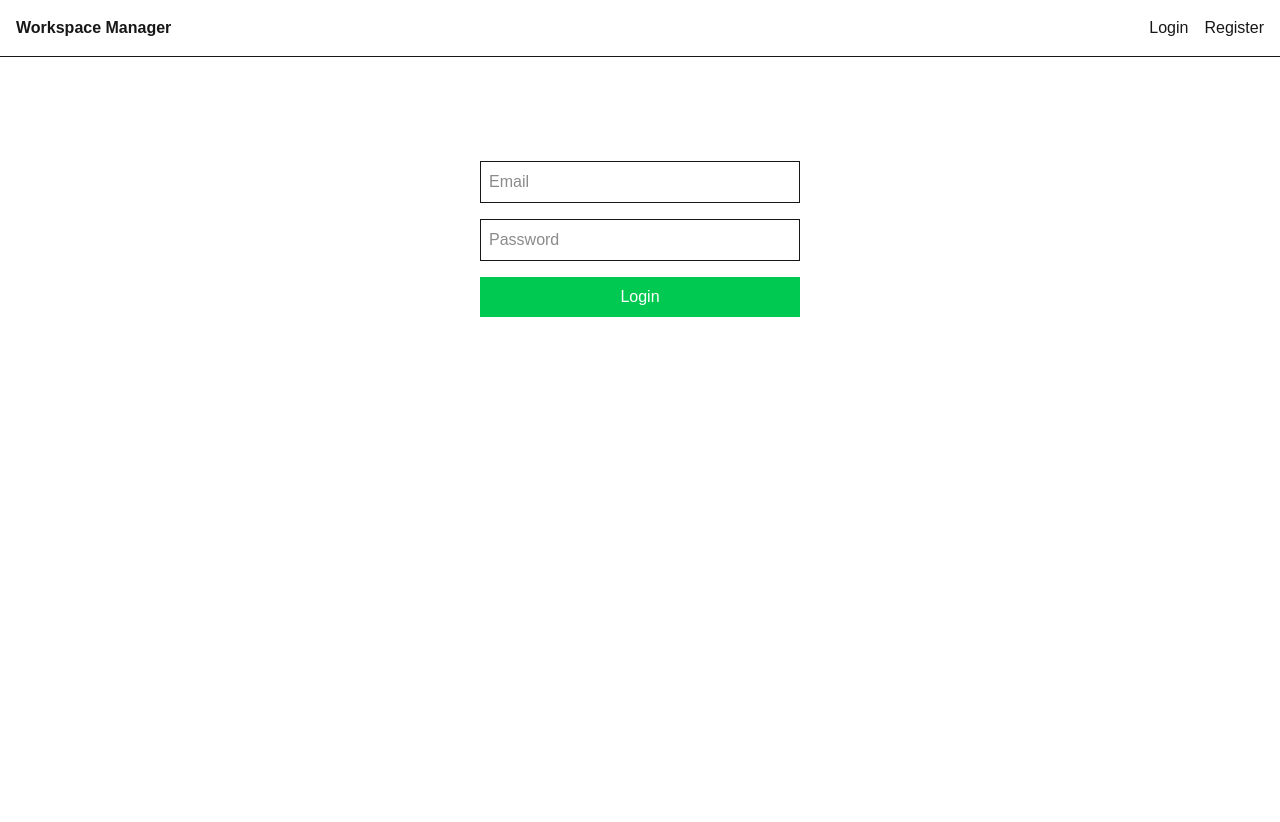
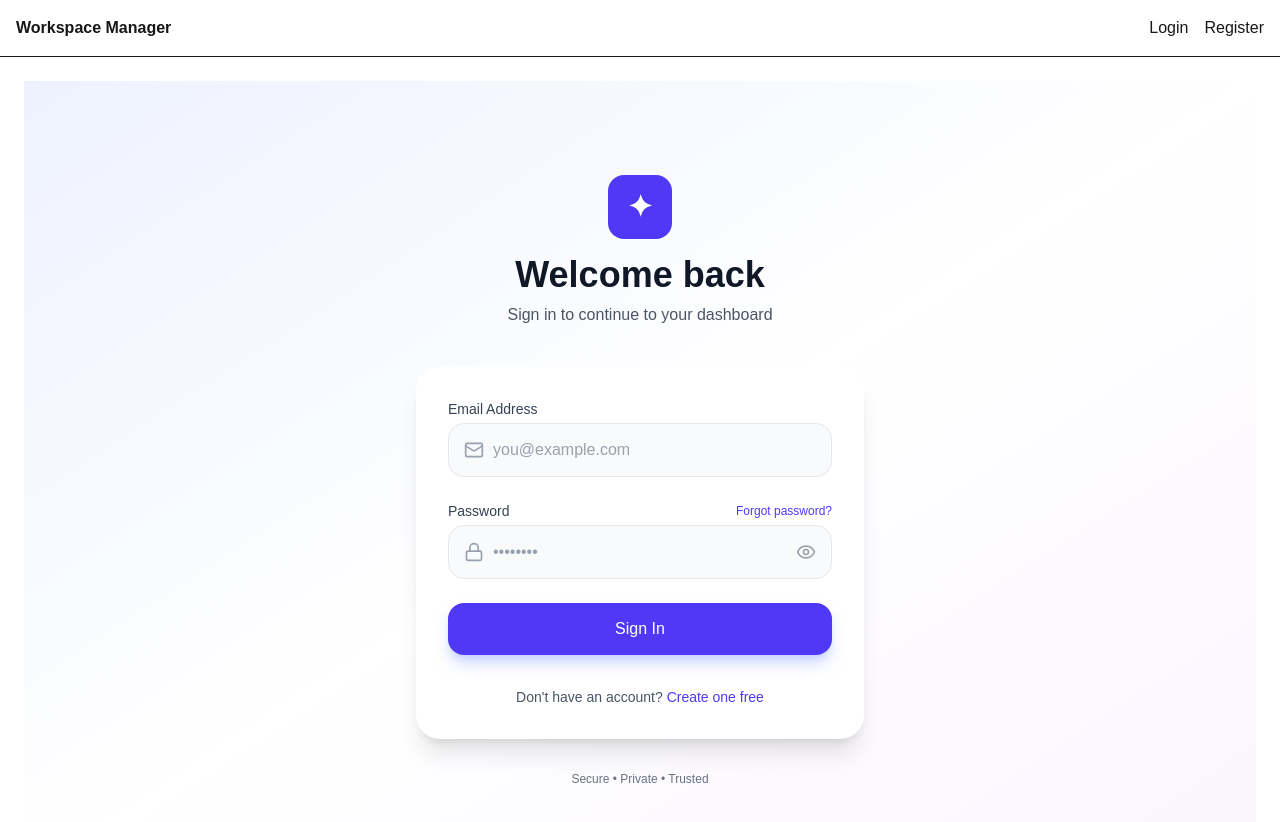
Before and after one commit to sachinthacham/WorkCentral, a Next.js app in the folder client/: page /login in a window 1280 px wide. Shown: the top 822 px of the page. Before the commit the page ends 800 px from the top, so only its background shows below. Built offline with nearby package versions, Linux system fonts and the light colour scheme.

Commit message:
update login page for styling

```diff
--- a/client/app/login/page.tsx
+++ b/client/app/login/page.tsx
@@ -1,53 +1,117 @@
-"use client"
+"use client";
 
-import { useState } from "react"
-import { loginUser } from "@/features/auth/api"
-import { useRouter } from "next/navigation"
+import { useState } from "react";
+import { loginUser } from "@/features/auth/api";
+import { useRouter } from "next/navigation";
+import Link from "next/link";
+import { Eye, EyeOff, Mail, Lock } from "lucide-react";
 
-export default function LoginPage(){
+export default function LoginPage() {
+  const [email, setEmail] = useState("");
+  const [password, setPassword] = useState("");
+  const [showPassword, setShowPassword] = useState(false);
+  const [isLoading, setIsLoading] = useState(false);
+  const router = useRouter();
 
-  const [email,setEmail] = useState("")
-  const [password,setPassword] = useState("")
-  const router = useRouter()
+  const handleSubmit = async (e: React.FormEvent) => {
+    e.preventDefault();
+    if (!email || !password) return;
 
+    setIsLoading(true);
+    try {
+      const res = await loginUser({ email, password });
+      localStorage.setItem("accessToken", res.accessToken);
+      // alert("Login successful"); // Better to use toast
+      router.push("/dashboard");
+    } catch (error) {
+      alert("Invalid credentials. Please try again.");
+    } finally {
+      setIsLoading(false);
+    }
+  };
 
-  const handleSubmit = async ()=>{
+  return (
+    <div className="min-h-screen bg-gradient-to-br from-indigo-50 via-white to-purple-50 flex items-center justify-center p-6">
+      <div className="w-full max-w-md">
+        <div className="text-center mb-10">
+          <div className="mx-auto w-16 h-16 bg-indigo-600 rounded-2xl flex items-center justify-center mb-4">
+            <span className="text-white text-3xl font-bold">✦</span>
+          </div>
+          <h1 className="text-4xl font-semibold text-gray-900">Welcome back</h1>
+          <p className="text-gray-600 mt-2">Sign in to continue to your dashboard</p>
+        </div>
 
-    const res = await loginUser({
-      email,
-      password
-    })
+        <div className="bg-white rounded-3xl shadow-xl p-8">
+          <form onSubmit={handleSubmit} className="space-y-6">
+            {/* Email Field */}
+            <div className="relative">
+              <label className="text-sm font-medium text-gray-700 mb-1 block">Email Address</label>
+              <div className="relative">
+                <div className="absolute left-4 top-1/2 -translate-y-1/2 text-gray-400">
+                  <Mail size={20} />
+                </div>
+                <input
+                  type="email"
+                  value={email}
+                  onChange={(e) => setEmail(e.target.value)}
+                  className="w-full pl-11 pr-4 py-3.5 bg-gray-50 border border-gray-200 rounded-2xl focus:outline-none focus:border-indigo-500 focus:bg-white transition-all placeholder:text-gray-400"
+                  placeholder="you@example.com"
+                  required
+                />
+              </div>
+            </div>
 
-    localStorage.setItem("accessToken",res.accessToken)
+            {/* Password Field */}
+            <div className="relative">
+              <div className="flex justify-between items-center mb-1">
+                <label className="text-sm font-medium text-gray-700">Password</label>
+                <Link href="/forgot-password" className="text-xs text-indigo-600 hover:text-indigo-700">
+                  Forgot password?
+                </Link>
+              </div>
+              <div className="relative">
+                <div className="absolute left-4 top-1/2 -translate-y-1/2 text-gray-400">
+                  <Lock size={20} />
+                </div>
+                <input
+                  type={showPassword ? "text" : "password"}
+                  value={password}
+                  onChange={(e) => setPassword(e.target.value)}
+                  className="w-full pl-11 pr-12 py-3.5 bg-gray-50 border border-gray-200 rounded-2xl focus:outline-none focus:border-indigo-500 focus:bg-white transition-all placeholder:text-gray-400"
+                  placeholder="••••••••"
+                  required
+                />
+                <button
+                  type="button"
+                  onClick={() => setShowPassword(!showPassword)}
+                  className="absolute right-4 top-1/2 -translate-y-1/2 text-gray-400 hover:text-gray-600 transition-colors"
+                >
+                  {showPassword ? <EyeOff size={20} /> : <Eye size={20} />}
+                </button>
+              </div>
+            </div>
 
-    alert("Login successful")
-    router.push("/dashboard")
-  }
+            <button
+              type="submit"
+              disabled={isLoading}
+              className="w-full bg-indigo-600 hover:bg-indigo-700 disabled:bg-indigo-400 text-white font-medium py-3.5 rounded-2xl transition-all duration-200 flex items-center justify-center gap-2 shadow-lg shadow-indigo-200 active:scale-[0.985]"
+            >
+              {isLoading ? "Signing in..." : "Sign In"}
+            </button>
+          </form>
 
-  return(
+          <div className="mt-8 text-center text-sm text-gray-600">
+            Don&apos;t have an account?{" "}
+            <Link href="/register" className="text-indigo-600 hover:text-indigo-700 font-medium">
+              Create one free
+            </Link>
+          </div>
+        </div>
 
-    <div className="flex flex-col gap-4 w-80 mx-auto mt-20">
-
-      <input
-        placeholder="Email"
-        className="border p-2"
-        onChange={(e)=>setEmail(e.target.value)}
-      />
-
-      <input
-        type="password"
-        placeholder="Password"
-        className="border p-2"
-        onChange={(e)=>setPassword(e.target.value)}
-      />
-
-      <button
-        className="bg-green-500 text-white p-2"
-        onClick={handleSubmit}
-      >
-        Login
-      </button>
-
+        <p className="text-center text-xs text-gray-500 mt-8">
+          Secure • Private • Trusted
+        </p>
+      </div>
     </div>
-  )
+  );
 }
```
